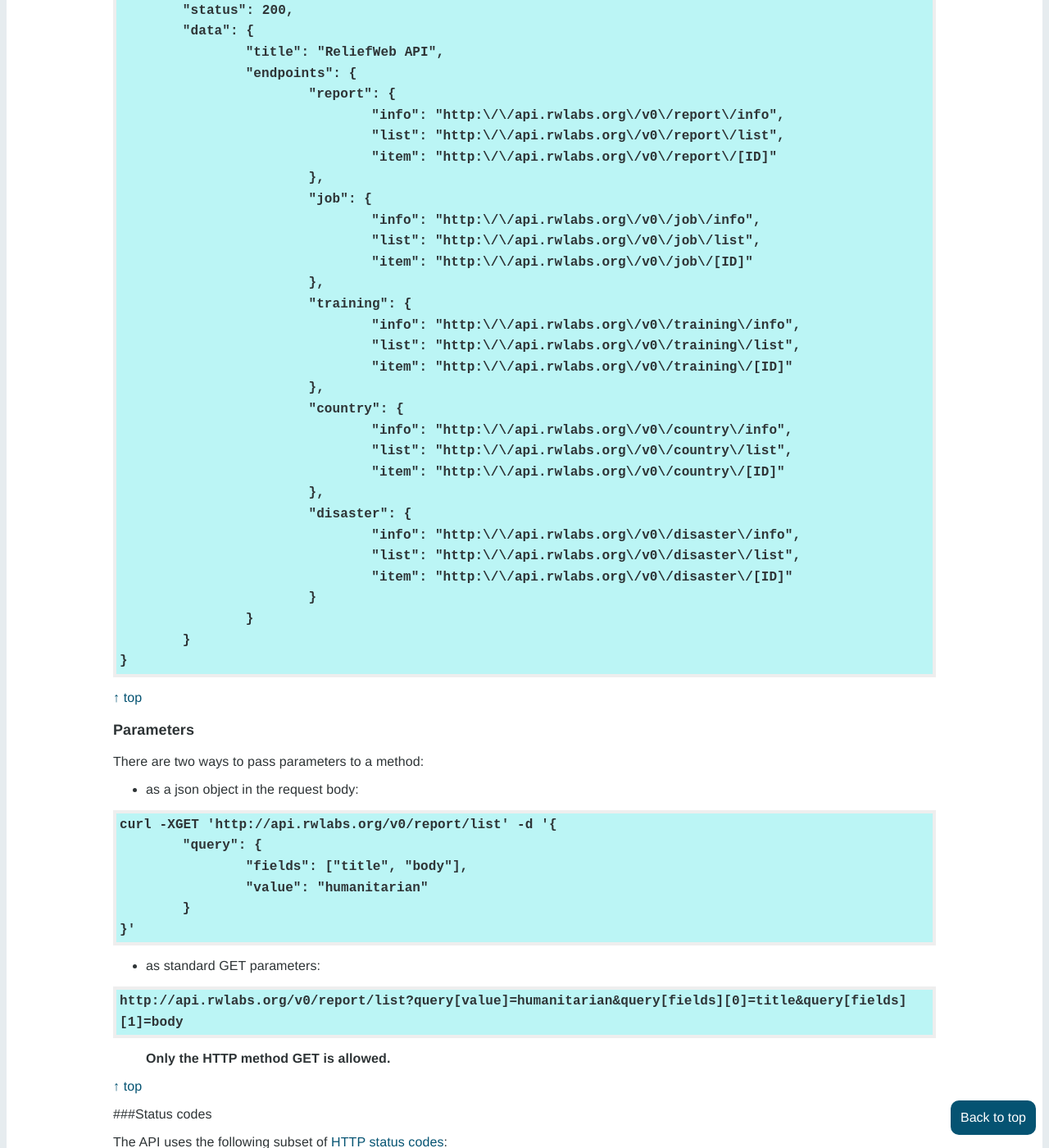
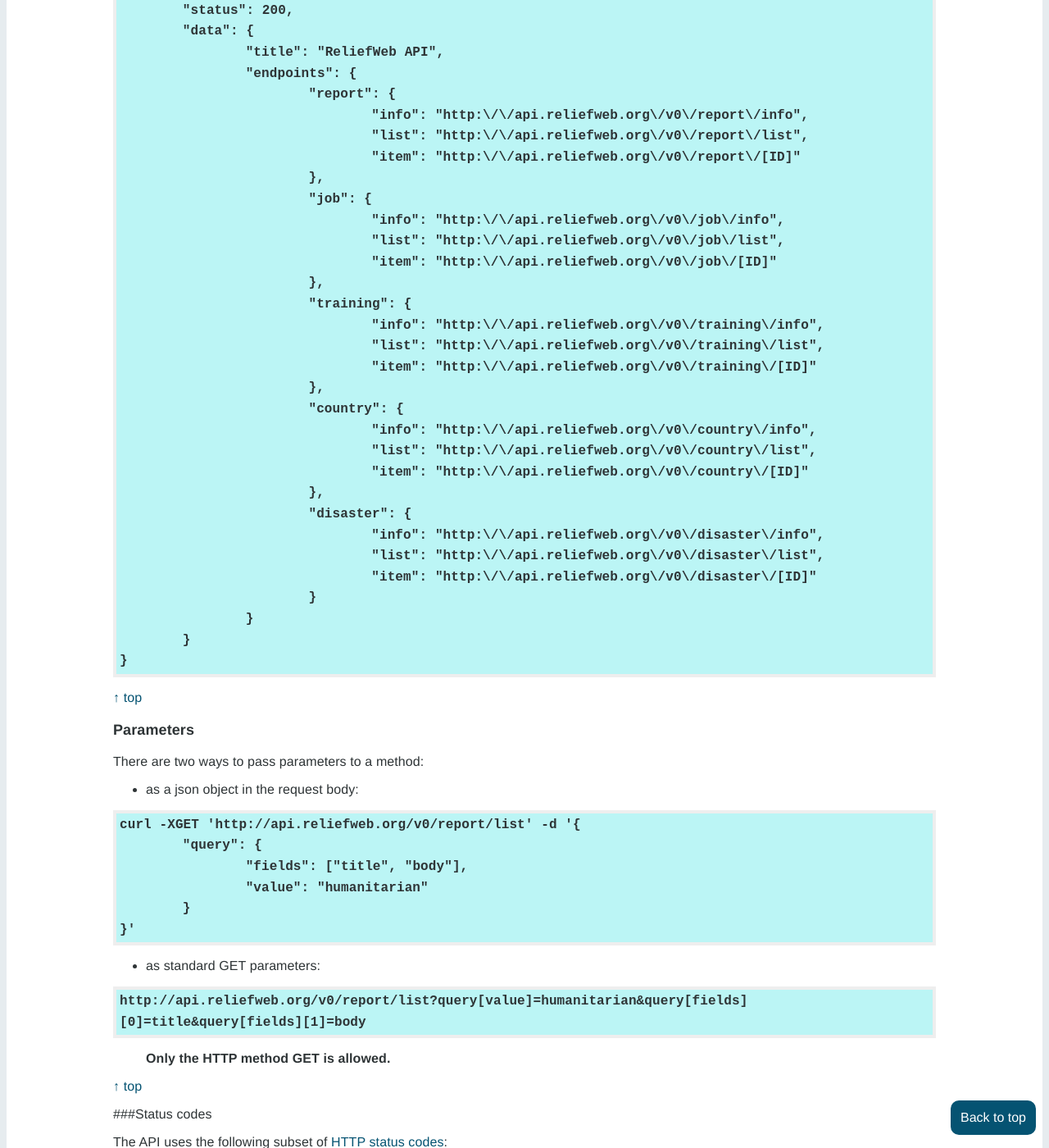
Before and after one commit to UN-OCHA/rwint-api-doc, a Jekyll site: the page built from v0/index.md, in a window 1280 px wide and 1400 px high, scrolled down 2716 px. Shown: the whole window at 82% size. Built offline with Jekyll 4.4.1, drawn with Linux system fonts in a browser that asks for light colours; some of the changed text lies outside the part shown.

````diff
--- a/CNAME
+++ b/CNAME
@@ -1 +1 @@
-apidoc.rwlabs.org
+apidoc.reliefweb.org
--- a/_meta/doc-use.html
+++ b/_meta/doc-use.html
@@ -6,6 +6,6 @@ order: 60
 
 <p>All examples in this documentation can be edited in place and tested against the API using the 'Try it out' button.</p>
 
-<p>The API was also documented in line with version 2.0 of the <a href="https://openapis.org/specification">OpenAPI Specification</a>. The definition is at <a href="http://apidoc.rwlabs.org/swagger.yaml">http://apidoc.rwlabs.org/swagger.yaml</a>. Please <a href="https://reliefweb.int/contact">let us know</a> if you would like to see it updated to version 3.</p>
+<p>The API was also documented in line with version 2.0 of the <a href="https://openapis.org/specification">OpenAPI Specification</a>. The definition is at <a href="http://apidoc.reliefweb.org/swagger.yaml">http://apidoc.reliefweb.org/swagger.yaml</a>. Please <a href="https://reliefweb.int/contact">let us know</a> if you would like to see it updated to version 3.</p>
 
 <p>There is also a forum for questions and discussion at <a href="https://groups.google.com/forum/#!forum/rw-api-dev">groups.google.com</a></p>
--- a/v0/index.md
+++ b/v0/index.md
@@ -54,7 +54,7 @@ http://APIURL/VERSION/[ENTITY/[METHOD|ITEMID[?PARAMETERS]]]
 
 | reference          | description | values |
 | ------------------ | ----------- | ------ |
-| **APIURL**         | Main url. [More information.](#api-url)  | `api.rwlabs.org` |
+| **APIURL**         | Main url. [More information.](#api-url)  | `api.reliefweb.org` |
 | **VERSION**        | API Version number. [More information.](#version) | `v0`|
 | **ENTITY**         | Type of entity that is being queried. [More information.](#entities) | `report`, `job`, `training`, `disaster` or `country`. |
 | **METHOD** or **ITEMID**| Type of request, or specific id of item being queried. [More information.](#methods) | `info`, `list` or numeric id. |
@@ -77,7 +77,7 @@ An unsuccessful call returns:
 Example of a successful call:
 
 ```
-http://api.rwlabs.org/v0/report/list?limit=1
+http://api.reliefweb.org/v0/report/list?limit=1
 ```
 
 Returns
@@ -111,7 +111,7 @@ Returns
 While this remains a Reliefweb Labs project, the url for API calls is:
 
 ```
-http://api.rwlabs.org
+http://api.reliefweb.org
 ```
 
 The URL is likely to change when the API leaves beta.
@@ -126,7 +126,7 @@ The current available version is a beta version labeled **`v0`**.
 Calling the API with just the version number returns the available API endpoints:
 
 ```
-curl -XGET 'http://api.rwlabs.org/v0'
+curl -XGET 'http://api.reliefweb.org/v0'
 ```
 
 Returns:
@@ -139,29 +139,29 @@ Returns:
 		"title": "ReliefWeb API",
 		"endpoints": {
 			"report": {
-				"info": "http:\/\/api.rwlabs.org\/v0\/report\/info",
-				"list": "http:\/\/api.rwlabs.org\/v0\/report\/list",
-				"item": "http:\/\/api.rwlabs.org\/v0\/report\/[ID]"
+				"info": "http:\/\/api.reliefweb.org\/v0\/report\/info",
+				"list": "http:\/\/api.reliefweb.org\/v0\/report\/list",
+				"item": "http:\/\/api.reliefweb.org\/v0\/report\/[ID]"
 			},
 			"job": {
-				"info": "http:\/\/api.rwlabs.org\/v0\/job\/info",
-				"list": "http:\/\/api.rwlabs.org\/v0\/job\/list",
-				"item": "http:\/\/api.rwlabs.org\/v0\/job\/[ID]"
+				"info": "http:\/\/api.reliefweb.org\/v0\/job\/info",
+				"list": "http:\/\/api.reliefweb.org\/v0\/job\/list",
+				"item": "http:\/\/api.reliefweb.org\/v0\/job\/[ID]"
 			},
 			"training": {
-				"info": "http:\/\/api.rwlabs.org\/v0\/training\/info",
-				"list": "http:\/\/api.rwlabs.org\/v0\/training\/list",
-				"item": "http:\/\/api.rwlabs.org\/v0\/training\/[ID]"
+				"info": "http:\/\/api.reliefweb.org\/v0\/training\/info",
+				"list": "http:\/\/api.reliefweb.org\/v0\/training\/list",
+				"item": "http:\/\/api.reliefweb.org\/v0\/training\/[ID]"
 			},
 			"country": {
-				"info": "http:\/\/api.rwlabs.org\/v0\/country\/info",
-				"list": "http:\/\/api.rwlabs.org\/v0\/country\/list",
-				"item": "http:\/\/api.rwlabs.org\/v0\/country\/[ID]"
+				"info": "http:\/\/api.reliefweb.org\/v0\/country\/info",
+				"list": "http:\/\/api.reliefweb.org\/v0\/country\/list",
+				"item": "http:\/\/api.reliefweb.org\/v0\/country\/[ID]"
 			},
 			"disaster": {
-				"info": "http:\/\/api.rwlabs.org\/v0\/disaster\/info",
-				"list": "http:\/\/api.rwlabs.org\/v0\/disaster\/list",
-				"item": "http:\/\/api.rwlabs.org\/v0\/disaster\/[ID]"
+				"info": "http:\/\/api.reliefweb.org\/v0\/disaster\/info",
+				"list": "http:\/\/api.reliefweb.org\/v0\/disaster\/list",
+				"item": "http:\/\/api.reliefweb.org\/v0\/disaster\/[ID]"
 			}
 		}
 	}
@@ -178,7 +178,7 @@ There are two ways to pass parameters to a method:
 - as a json object in the request body:
 
 ```json
-curl -XGET 'http://api.rwlabs.org/v0/report/list' -d '{
+curl -XGET 'http://api.reliefweb.org/v0/report/list' -d '{
 	"query": {
 		"fields": ["title", "body"],
 		"value": "humanitarian"
@@ -189,7 +189,7 @@ curl -XGET 'http://api.rwlabs.org/v0/report/list' -d '{
 - as standard GET parameters:
 
 ```
-http://api.rwlabs.org/v0/report/list?query[value]=humanitarian&query[fields][0]=title&query[fields][1]=body
+http://api.reliefweb.org/v0/report/list?query[value]=humanitarian&query[fields][0]=title&query[fields][1]=body
 ```
 
 > **Only the HTTP method GET is allowed.**
@@ -245,7 +245,7 @@ Currently data can be fetched for 5 entities:
 Calling the API with the version number and entity type gives endpoints for just that entity type:
 
 ```
-curl -XGET 'http://api.rwlabs.org/v0/report'
+curl -XGET 'http://api.reliefweb.org/v0/report'
 ```
 
 Returns:
@@ -258,9 +258,9 @@ Returns:
     "title":"ReliefWeb API",
     "entity":"report",
     "endpoints":{
-      "info":"http:\/\/api.rwlabs.org\/v0\/report\/info",
-      "list":"http:\/\/api.rwlabs.org\/v0\/report\/list",
-      "item":"http:\/\/api.rwlabs.org\/v0\/report\/[ID]"
+      "info":"http:\/\/api.reliefweb.org\/v0\/report\/info",
+      "list":"http:\/\/api.reliefweb.org\/v0\/report\/list",
+      "item":"http:\/\/api.reliefweb.org\/v0\/report\/[ID]"
     }
   }
 }
@@ -299,7 +299,7 @@ This method returns information about the entity, mainly the definition of the f
 Example:
 
 ```
-curl -XGET 'http://api.rwlabs.org/v0/country/info'
+curl -XGET 'http://api.reliefweb.org/v0/country/info'
 ```
 
 Returns:
@@ -461,7 +461,7 @@ It accepts the following parameters, (`fields`, `query`, `filter` and `sort` are
 Example:
 
 ```json
-curl -XGET 'http://api.rwlabs.org/v0/report/list' -d '{
+curl -XGET 'http://api.reliefweb.org/v0/report/list' -d '{
 	"offset": 0,
 	"limit": 3,
 	"fields": {
@@ -881,7 +881,7 @@ It accepts the following parameters (see the `list` method for more details):
 For example:
 
 ```json
-curl -XGET 'http://api.rwlabs.org/v0/report/count' -d '{
+curl -XGET 'http://api.reliefweb.org/v0/report/count' -d '{
   "query": {
     "value" : "country:Japan"
   }
@@ -915,7 +915,7 @@ By default, without any parameter, it returns all the available (existing) field
 Example:
 
 ```
-curl -XGET 'http://api.rwlabs.org/v0/report/573658'
+curl -XGET 'http://api.reliefweb.org/v0/report/573658'
 ```
 
 Returns:
@@ -989,7 +989,7 @@ This "method" accepts only one parameter:
 For example:
 
 ```json
-curl -XGET 'http://api.rwlabs.org/v0/report/573658' -d '{
+curl -XGET 'http://api.reliefweb.org/v0/report/573658' -d '{
   "fields": {
     "include" : ["country.iso3"]
   }
@@ -1026,7 +1026,7 @@ Returns:
 URL, primary country name and title of latest 5 headlines, sorted by date.
 
 ```json
-curl -XGET 'http://api.rwlabs.org/v0/report/list' -d '{
+curl -XGET 'http://api.reliefweb.org/v0/report/list' -d '{
 	"limit": 5,
 	"fields": {
 		"include": ["url", "primary_country.name", "title"]
@@ -1041,7 +1041,7 @@ curl -XGET 'http://api.rwlabs.org/v0/report/list' -d '{
 or
 
 ```
-http://api.rwlabs.org/v0/report/list?limit=5&fields[include][0]=url&fields[include][1]=primary_country.name&fields[include][2]=title&filter[field]=headline&sort[0]=date.created:desc
+http://api.reliefweb.org/v0/report/list?limit=5&fields[include][0]=url&fields[include][1]=primary_country.name&fields[include][2]=title&filter[field]=headline&sort[0]=date.created:desc
 ```
 
 Returns:
@@ -1117,7 +1117,7 @@ Returns:
 **2. Latest Map for Syria**
 
 ```json
-curl -XGET 'http://api.rwlabs.org/v0/report/list' -d '{
+curl -XGET 'http://api.reliefweb.org/v0/report/list' -d '{
 	"limit": 1,
 	"fields": {
 		"include": ["url", "title", "file.preview"]
@@ -1135,7 +1135,7 @@ curl -XGET 'http://api.rwlabs.org/v0/report/list' -d '{
 or
 
 ```
-http://api.rwlabs.org/v0/report/list?limit=1&fields[include][0]=url&fields[include][1]=title&fields[include][2]=file.preview&query[value]=primary_country:Syria format:map&filter[field]=file.preview&sort[0]=date.created:desc
+http://api.reliefweb.org/v0/report/list?limit=1&fields[include][0]=url&fields[include][1]=title&fields[include][2]=file.preview&query[value]=primary_country:Syria format:map&filter[field]=file.preview&sort[0]=date.created:desc
 ```
 
 Returns:
@@ -1186,7 +1186,7 @@ Filtering for maps can be done in 2 ways:
 **3. Example of an error due to a bad syntax:**
 
 ```
-http://api.rwlabs.org/v0/report/list?limit=1&fields=country
+http://api.reliefweb.org/v0/report/list?limit=1&fields=country
 ```
 
 Returns:
````
